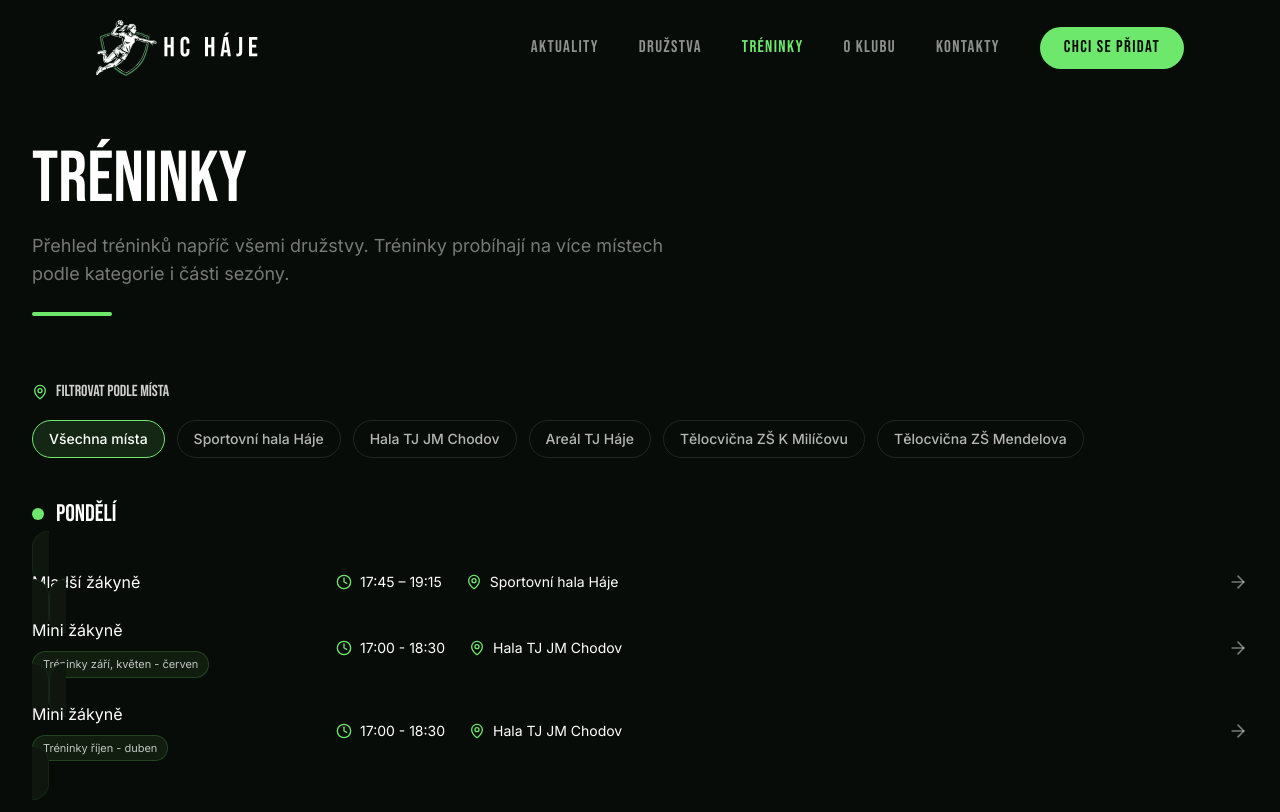
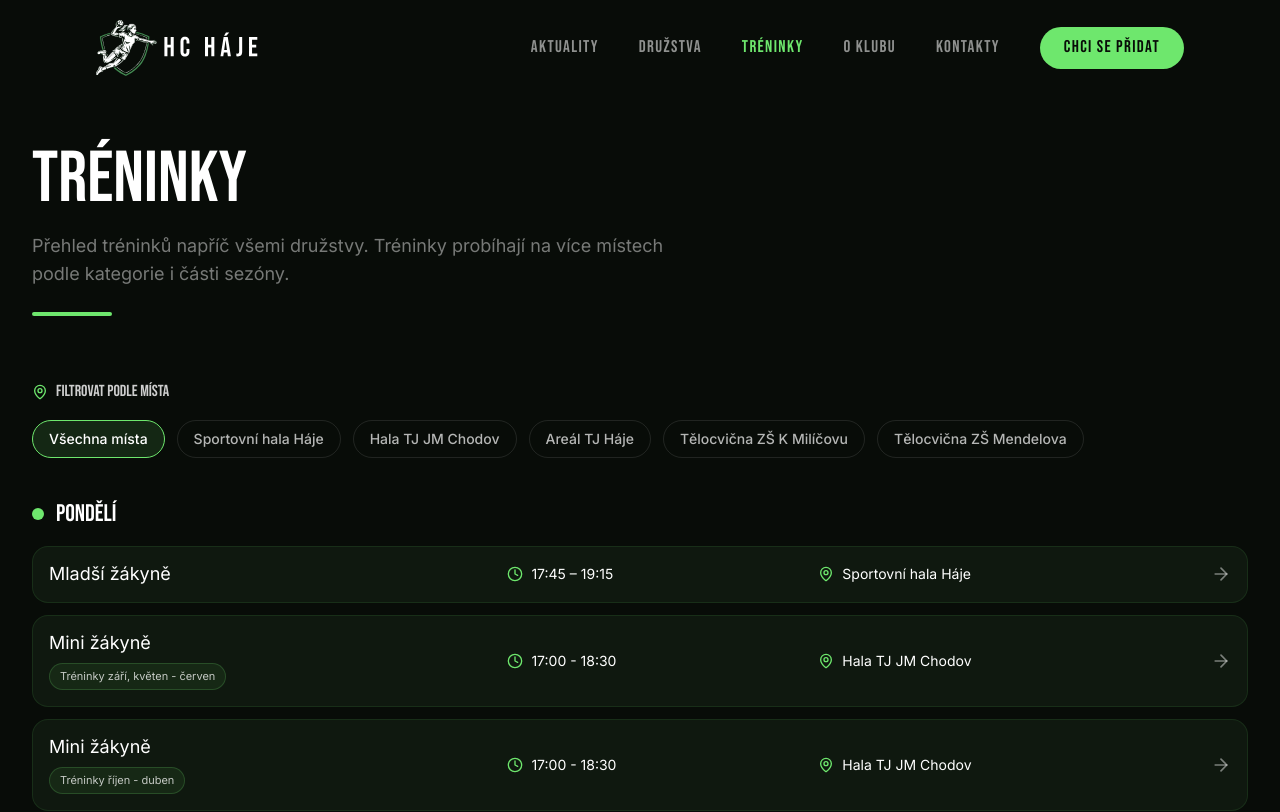
Before and after one commit to jakub245/hchaje-web, a React (Vite) app: page /treninky in a window 1280 px wide. Shown: the top 812 px of the page. Built offline with nearby package versions, Linux system fonts and the light colour scheme.

Commit message:
Update Treninky.tsx

```diff
--- a/src/app/pages/Treninky.tsx
+++ b/src/app/pages/Treninky.tsx
@@ -114,16 +114,16 @@ export default function TreninkyPage() {
                   <div className="w-3 h-3 rounded-full bg-[#6EE76D]" />
                   {day.day}
                 </h3>
-                <div className="space-y-2">
+                <div className="space-y-3">
                   {day.slots.map((slot) => (
                     <Link
                       key={slot.slug + slot.day + slot.time + slot.hall + (slot.season ?? "")}
                       to={`/druzstva/${slot.slug}`}
-                      className="group rounded-2xl bg-[#0e160e] border border-[#6EE76D]/8 px-4 py-4 hover:border-[#6EE76D]/20 hover:bg-[#111c11] transition-all"
+                      className="group block w-full rounded-2xl border border-[#6EE76D]/10 bg-[#0f180f] px-4 py-4 transition-all hover:border-[#6EE76D]/25 hover:bg-[#111c11]"
                     >
-                      <div className="flex flex-col gap-3 lg:flex-row lg:items-center lg:gap-6">
-                        <div className="min-w-0 lg:w-[240px] xl:w-[280px]">
-                          <div className="text-white" style={{ fontFamily: inter }}>{slot.team}</div>
+                      <div className="grid gap-3 md:gap-4 lg:grid-cols-[minmax(220px,1.2fr)_minmax(160px,0.8fr)_minmax(220px,1fr)_28px] lg:items-center">
+                        <div className="min-w-0">
+                          <div className="text-white text-[18px] leading-tight" style={{ fontFamily: inter }}>{slot.team}</div>
                           {slot.season && (
                             <div className="mt-2">
                               <span className="inline-flex rounded-full border border-[#6EE76D]/20 bg-[#6EE76D]/8 px-2.5 py-1 text-[11px] text-white/75" style={{ fontFamily: inter }}>
@@ -133,19 +133,17 @@ export default function TreninkyPage() {
                           )}
                         </div>
 
-                        <div className="flex-1 flex flex-col gap-2 md:flex-row md:flex-wrap md:items-center md:gap-6 min-w-0">
-                          <div className="flex items-center gap-2 text-sm min-w-0 text-white" style={{ fontFamily: inter }}>
-                            <Clock className="w-4 h-4 text-[#6EE76D] flex-shrink-0" />
-                            <span className="text-white">{slot.time}</span>
-                          </div>
-
-                          <div className="flex items-center gap-2 text-sm min-w-0 text-white" style={{ fontFamily: inter }}>
-                            <MapPin className="w-4 h-4 text-[#6EE76D] flex-shrink-0" />
-                            <span className="text-white">{formatPlace(slot.hall)}</span>
-                          </div>
+                        <div className="flex items-center gap-2 text-sm min-w-0" style={{ fontFamily: inter }}>
+                          <Clock className="w-4 h-4 text-[#6EE76D] flex-shrink-0" />
+                          <span className="text-white">{slot.time}</span>
                         </div>
 
-                        <div className="hidden lg:flex items-center justify-end text-white/45 group-hover:text-[#6EE76D] transition-colors">
+                        <div className="flex items-center gap-2 text-sm min-w-0" style={{ fontFamily: inter }}>
+                          <MapPin className="w-4 h-4 text-[#6EE76D] flex-shrink-0" />
+                          <span className="text-white truncate">{formatPlace(slot.hall)}</span>
+                        </div>
+
+                        <div className="flex items-center justify-end text-white/45 group-hover:text-[#6EE76D] group-hover:translate-x-1 transition-all">
                           <ArrowRight className="w-5 h-5" />
                         </div>
                       </div>
```
